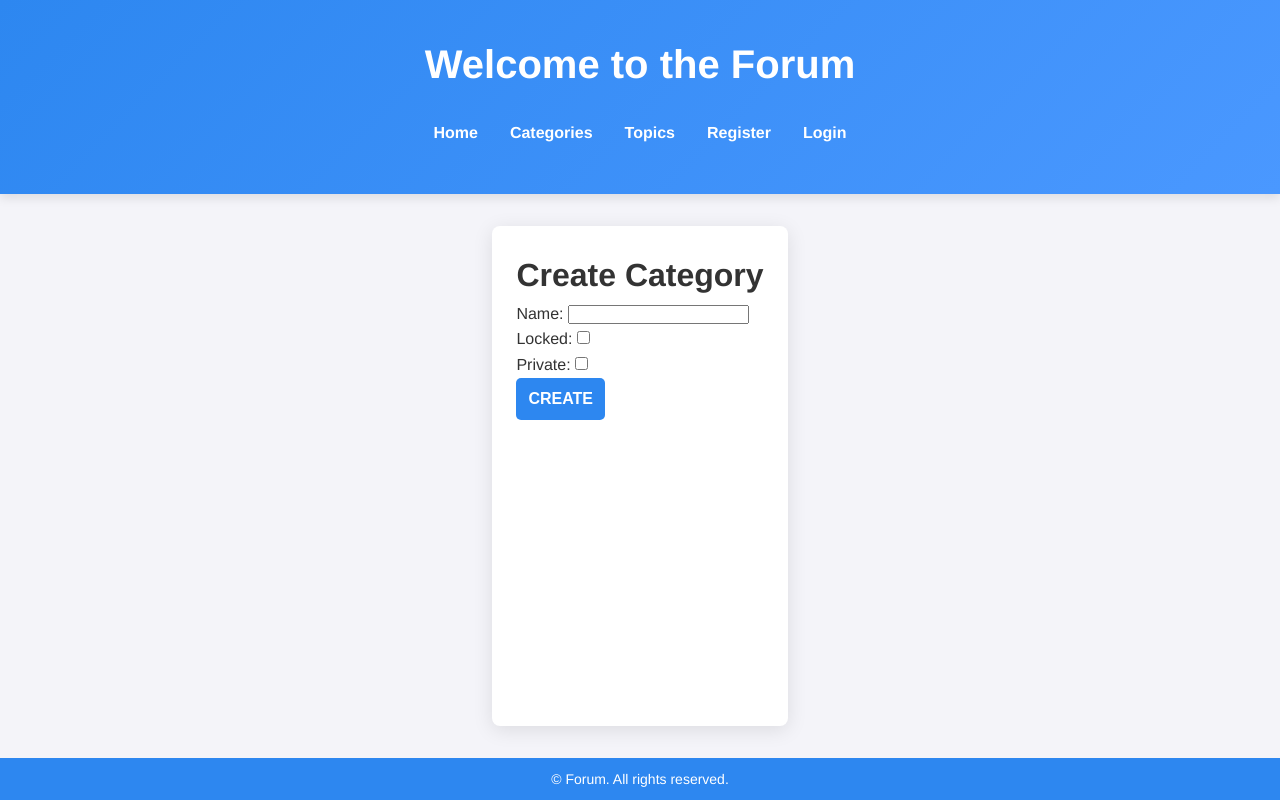
After one commit to Web-Project-EHH/Web_Project_EHH, a FastAPI app: page /categories/create in a window 1280 px wide. The commit adds this page. Run offline with FastAPI, Linux system fonts and the light colour scheme.

Commit message:
create category web

```diff
--- a/data/models/category.py
+++ b/data/models/category.py
@@ -24,8 +24,8 @@ class CategoryResponse(BaseModel):
 class CategoryCreate(BaseModel):
 
     name: str = Field(min_length=2, max_length=30, description='Category name must be between 2 and 30 characters')
-    is_locked: bool
-    is_private: bool
+    is_locked: bool = False
+    is_private: bool = False
 
     @classmethod
     def from_query_result(cls, id, name, is_locked, is_private):
--- a/data/models/user.py
+++ b/data/models/user.py
@@ -47,7 +47,6 @@ class UserRegistration(BaseModel):
     is_admin: bool = False
 
 
-
 class UserResponse(BaseModel):
     id: Optional[int] = None
     username: str = Field(..., min_length=2, max_length=20)
--- a/services/categories_services.py
+++ b/services/categories_services.py
@@ -1,3 +1,4 @@
+from fastapi import Form
 from data.database import read_query, insert_query, update_query
 from data.models.category import Category, CategoryChangeName, CategoryChangeNameID, CategoryCreate, CategoryResponse
 from typing import List
@@ -464,3 +465,6 @@ def count_all_categories(current_user: User) -> int:
     total_count = read_query(query, tuple(params))
 
     return total_count[0][0] if total_count else 0
+
+def category_create_form(name: str = Form(...), is_locked: bool = Form(False), is_private: bool = Form(False)):
+    return CategoryCreate(name=name, is_locked=is_locked, is_private=is_private)
--- a/static/css/styles.css
+++ b/static/css/styles.css
@@ -207,8 +207,8 @@ section#unauthorized p {
 }
 
 #pagination {
-    margin-top: auto; /* Pushes the pagination to the bottom */
-    text-align: center; /* Center-align the pagination links */
+    margin-top: 2rem; /* Adjusted spacing for pagination */
+    text-align: center;
 }
 
 #pagination a {
--- /dev/null
+++ b/templates/create-category.html
@@ -0,0 +1,19 @@
+{% extends 'base.html' %}
+
+{% block content %}
+<main>
+    <h1>Create Category</h1>
+    <form method="POST">
+        <label for="name">Name:</label>
+        <input type="text" id="name" name="name" required>
+        <br>
+        <label for="is_locked">Locked:</label>
+        <input type="checkbox" id="is_locked" name="is_locked">
+        <br>
+        <label for="is_private">Private:</label>
+        <input type="checkbox" id="is_private" name="is_private">
+        <br>
+        <button type="submit">Create</button>
+    </form>
+</main>
+{% endblock %}
--- a/templates/macros.html
+++ b/templates/macros.html
@@ -52,7 +52,14 @@
                 {% else %}
                     <p> {{ error }} </p>
                 {% endif %}
-            </section>
+        </section>
+            {% if user.is_admin %}
+            <div id="create_category">
+                <form id='create_category_button' action="/categories/create" method="get">
+                    <button type="submit">Create New Category</button>
+                </form>
+            </div>
+            {% endif %}
             <section id="pagination">
                 <div>
                     {% if page > 1 %}
--- a/templates/single-category.html
+++ b/templates/single-category.html
@@ -33,6 +33,11 @@
         {% else %}
         <p>You need to be logged in to view this category.</p>
         {% endif %}
+        <div id="create_topic">
+            <form id='create_topic_button' action="/topics/create" method="get">
+                <button type="submit">Create New Topic</button>
+            </form>
+        </div>
     </section>
 
     <script>
```
Also changed, not shown: routers/web/categories.py (+13 -4 lines).
